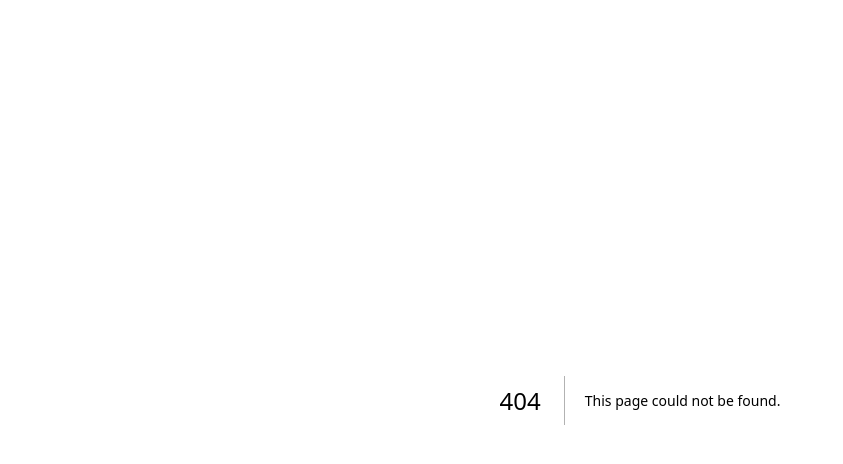
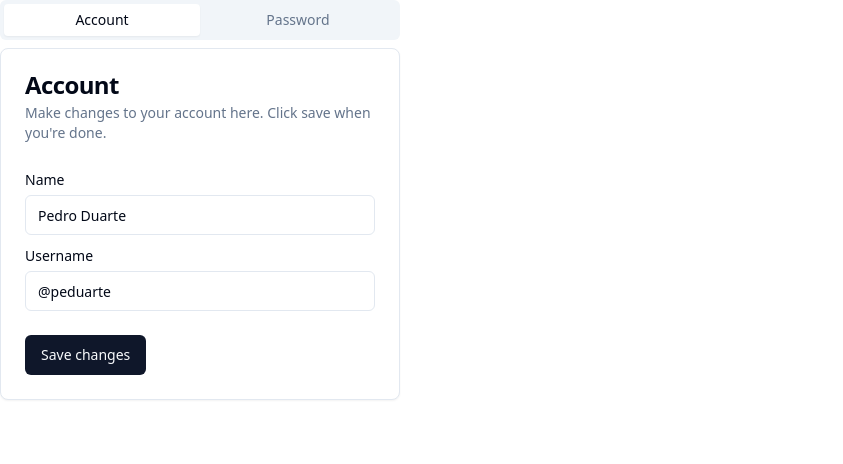
Before and after one commit to SynthCod3/ResumeWiz, a Next.js app: page /auth in a window 1280 px wide. Before the commit this address had no page. Shown: the top 464 px of the page, without its empty margins (0-843 px from the left). Built offline with nearby package versions, Linux system fonts and the light colour scheme.

Commit message:
feat(Auth):Created Auth sigin and Signup

```diff
--- /dev/null
+++ b/app/auth/page.tsx
@@ -0,0 +1,13 @@
+import { Auth } from "@/components/auth"
+
+
+
+const Authpage = () => {
+  return (
+    <div>
+        <Auth/>
+    </div>
+  )
+}
+
+export default Authpage
--- /dev/null
+++ b/components/auth.tsx
@@ -0,0 +1,74 @@
+import { Button } from "@/components/ui/button"
+import {
+  Card,
+  CardContent,
+  CardDescription,
+  CardFooter,
+  CardHeader,
+  CardTitle,
+} from "@/components/ui/card"
+import { Input } from "@/components/ui/input"
+import { Label } from "@/components/ui/label"
+import {
+  Tabs,
+  TabsContent,
+  TabsList,
+  TabsTrigger,
+} from "@/components/ui/tabs"
+
+export function Auth() {
+  return (
+    <Tabs defaultValue="account" className="w-[400px]">
+      <TabsList className="grid w-full grid-cols-2">
+        <TabsTrigger value="account">Account</TabsTrigger>
+        <TabsTrigger value="password">Password</TabsTrigger>
+      </TabsList>
+      <TabsContent value="account">
+        <Card>
+          <CardHeader>
+            <CardTitle>Account</CardTitle>
+            <CardDescription>
+              Make changes to your account here. Click save when you're done.
+            </CardDescription>
+          </CardHeader>
+          <CardContent className="space-y-2">
+            <div className="space-y-1">
+              <Label htmlFor="name">Name</Label>
+              <Input id="name" defaultValue="Pedro Duarte" />
+            </div>
+            <div className="space-y-1">
+              <Label htmlFor="username">Username</Label>
+              <Input id="username" defaultValue="@peduarte" />
+            </div>
+          </CardContent>
+          <CardFooter>
+            <Button>Save changes</Button>
+          </CardFooter>
+        </Card>
+      </TabsContent>
+      <TabsContent value="password">
+        <Card>
+          <CardHeader>
+            <CardTitle>Password</CardTitle>
+            <CardDescription>
+              Change your password here. After saving, you'll be logged out.
+            </CardDescription>
+          </CardHeader>
+          <CardContent className="space-y-2">
+            <div className="space-y-1">
+              <Label htmlFor="current">Current password</Label>
+              <Input id="current" type="password" />
+            </div>
+            <div className="space-y-1">
+              <Label htmlFor="new">New password</Label>
+              <Input id="new" type="password" />
+            </div>
+          </CardContent>
+          <CardFooter>
+            <Button>Save password</Button>
+          </CardFooter>
+        </Card>
+      </TabsContent>
+    </Tabs>
+  )
+}
--- /dev/null
+++ b/components/ui/button.tsx
@@ -0,0 +1,56 @@
+import * as React from "react"
+import { Slot } from "@radix-ui/react-slot"
+import { cva, type VariantProps } from "class-variance-authority"
+
+import { cn } from "@/lib/utils"
+
+const buttonVariants = cva(
+  "inline-flex items-center justify-center whitespace-nowrap rounded-md text-sm font-medium ring-offset-background transition-colors focus-visible:outline-none focus-visible:ring-2 focus-visible:ring-ring focus-visible:ring-offset-2 disabled:pointer-events-none disabled:opacity-50",
+  {
+    variants: {
+      variant: {
+        default: "bg-primary text-primary-foreground hover:bg-primary/90",
+        destructive:
+          "bg-destructive text-destructive-foreground hover:bg-destructive/90",
+        outline:
+          "border border-input bg-background hover:bg-accent hover:text-accent-foreground",
+        secondary:
+          "bg-secondary text-secondary-foreground hover:bg-secondary/80",
+        ghost: "hover:bg-accent hover:text-accent-foreground",
+        link: "text-primary underline-offset-4 hover:underline",
+      },
+      size: {
+        default: "h-10 px-4 py-2",
+        sm: "h-9 rounded-md px-3",
+        lg: "h-11 rounded-md px-8",
+        icon: "h-10 w-10",
+      },
+    },
+    defaultVariants: {
+      variant: "default",
+      size: "default",
+    },
+  }
+)
+
+export interface ButtonProps
+  extends React.ButtonHTMLAttributes<HTMLButtonElement>,
+    VariantProps<typeof buttonVariants> {
+  asChild?: boolean
+}
+
+const Button = React.forwardRef<HTMLButtonElement, ButtonProps>(
+  ({ className, variant, size, asChild = false, ...props }, ref) => {
+    const Comp = asChild ? Slot : "button"
+    return (
+      <Comp
+        className={cn(buttonVariants({ variant, size, className }))}
+        ref={ref}
+        {...props}
+      />
+    )
+  }
+)
+Button.displayName = "Button"
+
+export { Button, buttonVariants }
--- /dev/null
+++ b/components/ui/card.tsx
@@ -0,0 +1,79 @@
+import * as React from "react"
+
+import { cn } from "@/lib/utils"
+
+const Card = React.forwardRef<
+  HTMLDivElement,
+  React.HTMLAttributes<HTMLDivElement>
+>(({ className, ...props }, ref) => (
+  <div
+    ref={ref}
+    className={cn(
+      "rounded-lg border bg-card text-card-foreground shadow-sm",
+      className
+    )}
+    {...props}
+  />
+))
+Card.displayName = "Card"
+
+const CardHeader = React.forwardRef<
+  HTMLDivElement,
+  React.HTMLAttributes<HTMLDivElement>
+>(({ className, ...props }, ref) => (
+  <div
+    ref={ref}
+    className={cn("flex flex-col space-y-1.5 p-6", className)}
+    {...props}
+  />
+))
+CardHeader.displayName = "CardHeader"
+
+const CardTitle = React.forwardRef<
+  HTMLParagraphElement,
+  React.HTMLAttributes<HTMLHeadingElement>
+>(({ className, ...props }, ref) => (
+  <h3
+    ref={ref}
+    className={cn(
+      "text-2xl font-semibold leading-none tracking-tight",
+      className
+    )}
+    {...props}
+  />
+))
+CardTitle.displayName = "CardTitle"
+
+const CardDescription = React.forwardRef<
+  HTMLParagraphElement,
+  React.HTMLAttributes<HTMLParagraphElement>
+>(({ className, ...props }, ref) => (
+  <p
+    ref={ref}
+    className={cn("text-sm text-muted-foreground", className)}
+    {...props}
+  />
+))
+CardDescription.displayName = "CardDescription"
+
+const CardContent = React.forwardRef<
+  HTMLDivElement,
+  React.HTMLAttributes<HTMLDivElement>
+>(({ className, ...props }, ref) => (
+  <div ref={ref} className={cn("p-6 pt-0", className)} {...props} />
+))
+CardContent.displayName = "CardContent"
+
+const CardFooter = React.forwardRef<
+  HTMLDivElement,
+  React.HTMLAttributes<HTMLDivElement>
+>(({ className, ...props }, ref) => (
+  <div
+    ref={ref}
+    className={cn("flex items-center p-6 pt-0", className)}
+    {...props}
+  />
+))
+CardFooter.displayName = "CardFooter"
+
+export { Card, CardHeader, CardFooter, CardTitle, CardDescription, CardContent }
--- a/package.json
+++ b/package.json
@@ -9,8 +9,9 @@
     "lint": "next lint"
   },
   "dependencies": {
+    "@radix-ui/react-label": "^2.0.2",
+    "@radix-ui/react-slot": "^1.0.2",
     "@radix-ui/react-tabs": "^1.0.4",
-    "@radix-ui/react-label": "^2.0.2",
     "class-variance-authority": "^0.7.0",
     "clsx": "^2.1.0",
     "lucide-react": "^0.365.0",
```
Also changed, not shown: 1 other file (tests, documents, lock files or other folders).
